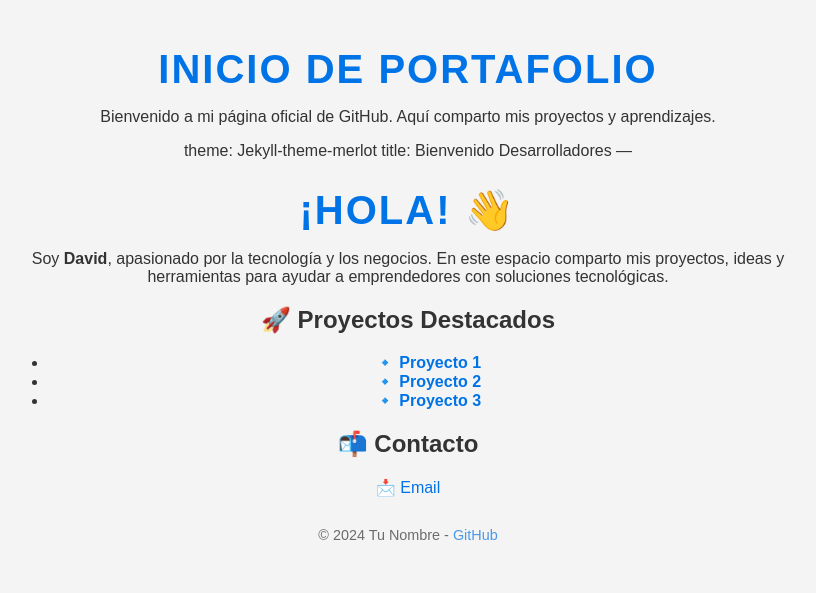
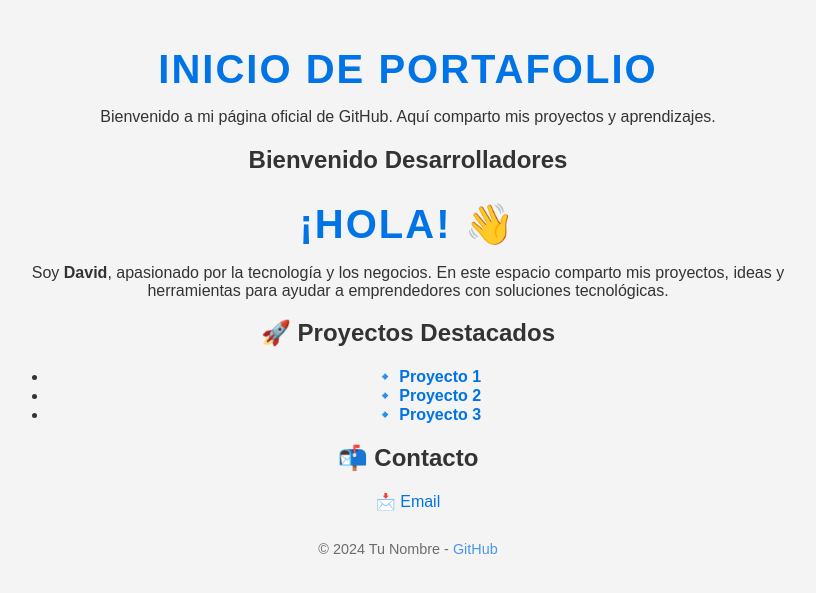
Before and after one commit to Dave-Torres25/Dave-Torres25.github.io, a Jekyll site: the page built from index.md, in a window 1280 px wide. Shown: the top 593 px of the page, without its empty margins (232-1048 px from the left). Built offline with Jekyll 4.4.1, drawn with Linux system fonts in a browser that asks for light colours; our own code applies the rules of GitHub Pages for plain Markdown files.

Commit message:
Update index.md

```diff
--- a/index.md
+++ b/index.md
@@ -1,5 +1,4 @@
-theme: Jekyll-theme-merlot
-title: Bienvenido Desarrolladores
+Bienvenido Desarrolladores
 ---
 
 # ¡Hola! 👋
```
